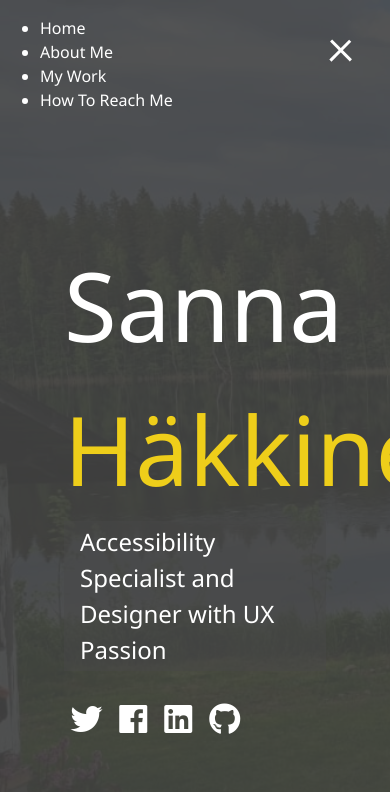
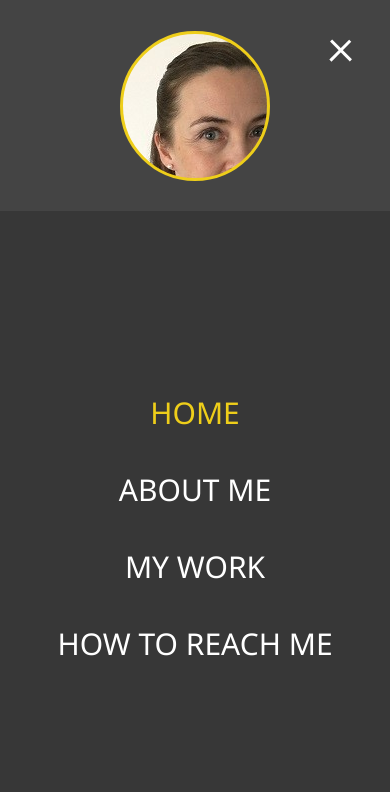
Before and after one commit to SantsuMaaria/Front-End-course-LUT, a website: page dist/index.html in a window 390 px wide. Both pictures are taken after a click on the element 341 px from the left and 47 px from the top of the page. Shown: the top 792 px of the page. Drawn offline with nearby package versions, Linux system fonts and the light colour scheme; files that its build step writes are made by us from their sources.

Commit message:
24022024 Responsiivinen menu ja branding valmiit

```diff
--- a/scss/_config.scss
+++ b/scss/_config.scss
@@ -28,3 +28,29 @@ $background-opacity: 0.9;
         }
     }
 }
+
+
+// Media Query Mixins
+@mixin mediaSm {
+    @media screen and (max-width: 500px) {
+        @content;
+    }
+}
+
+@mixin mediaMd {
+    @media screen and (max-width: 768px) {
+        @content;
+    }
+}
+
+@mixin mediaLg {
+    @media screen and (min-width: 769px) and (max-width: 1170px) {
+        @content;
+    }
+}
+
+@mixin mediaXl {
+    @media screen and (min-width: 1171px) {
+        @content;
+    }
+}
--- a/scss/_menu.scss
+++ b/scss/_menu.scss
@@ -35,7 +35,100 @@
             }
 
         }
+    }
+}
 
+// Menu Overlay (
+.menu {
+    position: fixed;
+    top: 0;
+    width: 100%;
+    //opacity: 0.9;       //taustakuvan läpinäkyvyys, jos poistaa, taustakuvaa ei näy
+    visibility: hidden; // piilottaa menulinkit sivun vasemmasta ylänurkasta
+
+    &.show {
+        visibility: visible;
     }
 
+    &-branding,
+    &-nav {
+        display: flex;
+        flex-flow: column wrap;
+        align-items: center;
+        justify-content: center;
+        float: left;
+        width: 50%;
+        height: 100vh;  //näyttää kaikki 100 "siivua"
+        overflow: hidden;
+    }
+
+    &-nav {
+        margin: 0;
+        padding: 0;
+        background: darken($primary-color, 5);
+        list-style: none;
+        transform: translate3d(0, -100%, 0);
+        @include easeOut;
+
+        &.show {
+            //slide in from top
+            transform: translate3d(0, 0, 0);
+        }
+    }
+
+    // Branding Side
+    &-branding {
+        background: $primary-color;
+        transform: translate3d(0, 100%, 0);
+        @include easeOut;
+
+        &.show {
+            //slide in from bottom
+            transform: translate3d(0, 0, 0);
+        }
+
+        .portrait {
+            width: 250px;
+            height: 250px;
+            background: url('../img/Omakuva.jpg');
+            border-radius: 50%;  // ympyrän halkaisija
+            border: solid 3px $secondary-color;
+        }
+    }
+
+    .nav-item {
+        transform: translate3d(600px, 0, 0);
+        @include easeOut;
+
+        &.show {
+            // Slide in from right
+            transform: translate3d(0, 0, 0);
+        }
+        &.current > a {
+            color: $secondary-color;
+        }
+    }
+
+    .nav-link {
+        display: inline-block;
+        position: relative;
+        font-size: 30px;
+        text-transform: uppercase;
+        padding: 1rem 0;
+        font-weight: 300;
+        color: #fff;
+        text-decoration: none;
+        @include easeOut;
+
+        &:hover {
+            color: $secondary-color;
+        }
+    }
 }
+
+// Delay each nav item slide by 0.2 sek
+@for $x from 1 through 4 {
+    .nav-item:nth-child(#{$x}) {
+        transition-delay: $x * 0.1s;
+    }
+}
--- /dev/null
+++ b/scss/_mobile.scss
@@ -0,0 +1,59 @@
+// Widescreens
+@include mediaXl {
+
+}
+
+// Desktops & Laptops
+@include mediaLg {
+
+}
+
+// Tablets & Small Laptops
+@include mediaMd {
+    main {
+        align-items: center;
+        text-align: center;
+
+        .lg-heading {
+            line-height: 1;
+            margin-bottom: 1rem;
+        }
+    }
+    ul.menu-nav,
+    div.menu-branding {
+        float: none;
+        width: 100%;
+        min-height: 0;
+
+
+        &.show {
+            transform: translate3d(0, 0, 0);
+        }
+    }
+
+    .menu-nav {
+        height: 75vh;
+        transform: translate3d(-100%, 0, 0);
+        font-size: 24px;
+    }
+
+    .menu-branding {
+        height: 25vh;
+        transform: translate3d(100%, 0, 0);
+
+        .portrait {
+            background: url(../img/Omakuva_small.jpg);
+            width: 150px;
+            height: 150px;
+        }
+    }
+}
+
+
+// Smartphones
+@include mediaSm {
+    main#home h1 {
+        margin-top: 10hv;
+    }
+
+}
--- a/scss/main.scss
+++ b/scss/main.scss
@@ -1,5 +1,6 @@
 @import 'config';
 @import 'menu';
+@import 'mobile';
 
     * {
     box-sizing:border-box;
```
